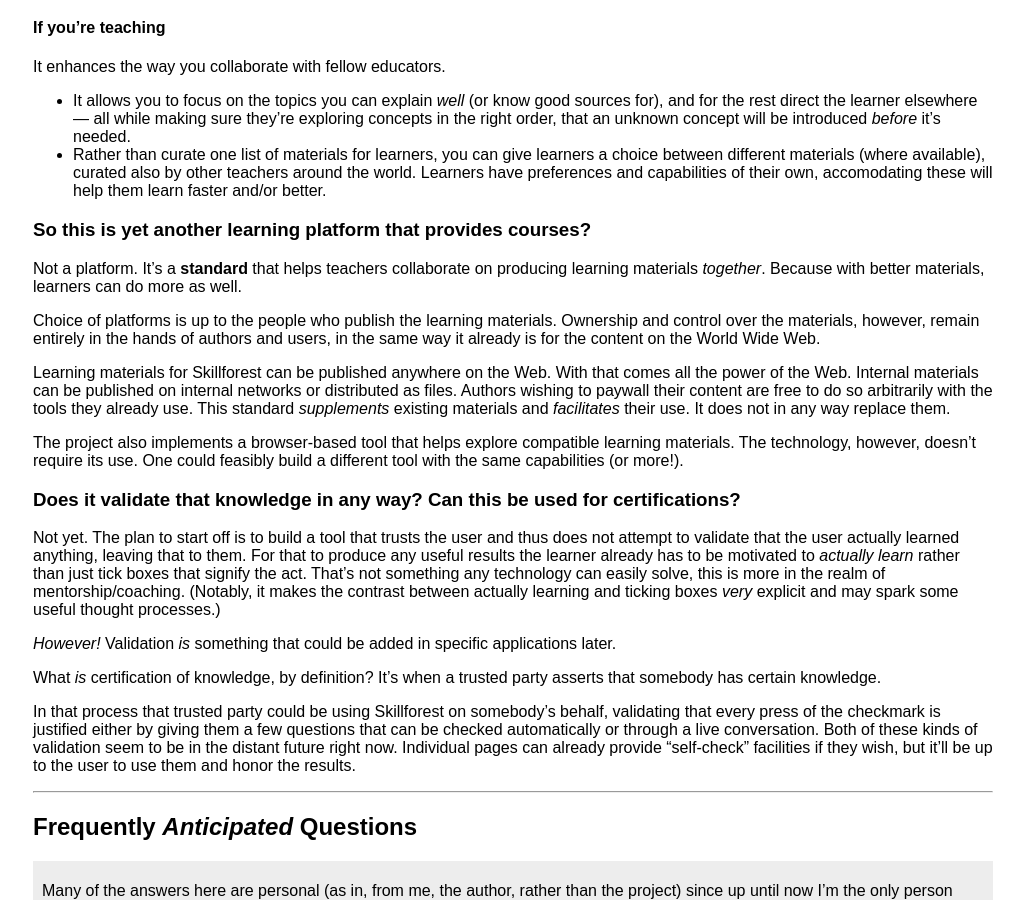
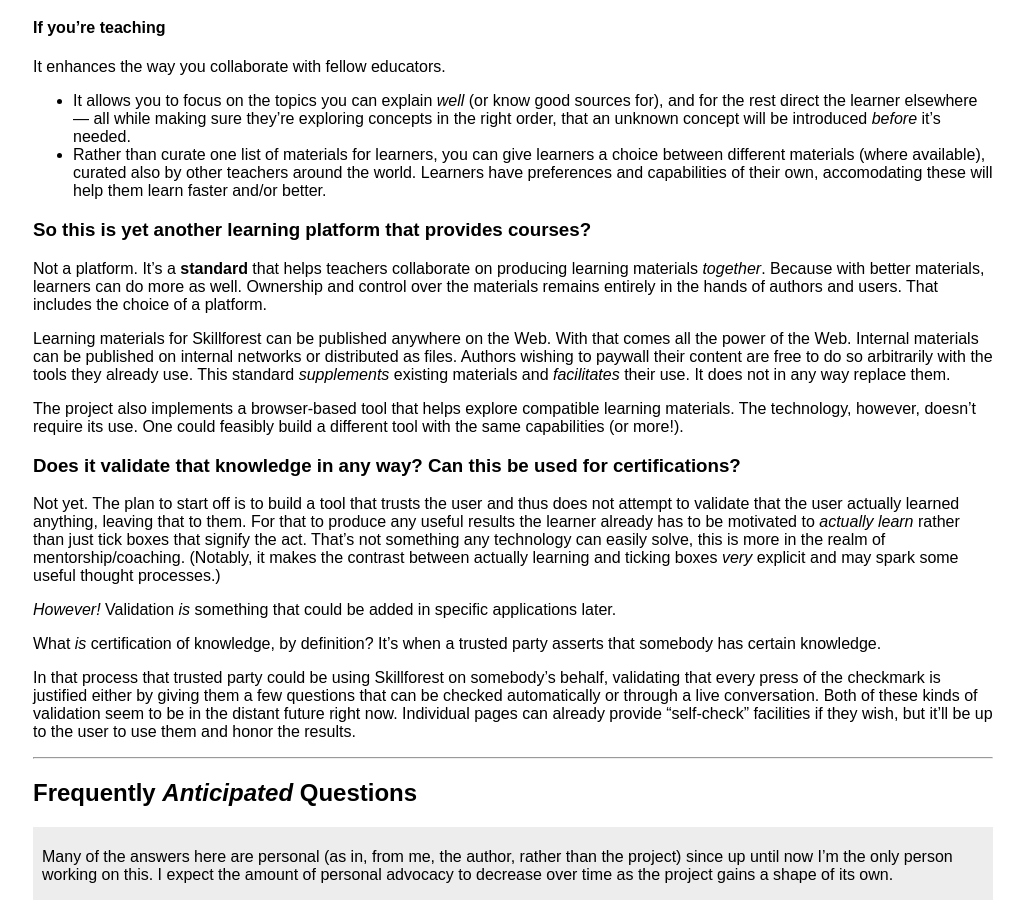
Before and after one commit to D-side/skillforest, a Jekyll site: the page built from index.md, in a window 1280 px wide and 900 px high, scrolled down 850 px. Shown: the whole window, without its empty margins (127-1151 px from the left). Built offline with Jekyll 4.4.1, drawn with Linux system fonts in a browser that asks for light colours.

Commit message:
Broken wording

```diff
--- a/index.md
+++ b/index.md
@@ -37,9 +37,7 @@ It enhances the way you collaborate with fellow educators.
 
 ### So this is yet another learning platform that provides courses?
 
-Not a platform. It's a **standard** that helps teachers collaborate on producing learning materials _together_. Because with better materials, learners can do more as well.
-
-Choice of platforms is up to the people who publish the learning materials. Ownership and control over the materials, however, remain entirely in the hands of authors and users, in the same way it already is for the content on the World Wide Web.
+Not a platform. It's a **standard** that helps teachers collaborate on producing learning materials _together_. Because with better materials, learners can do more as well. Ownership and control over the materials remains entirely in the hands of authors and users. That includes the choice of a platform.
 
 Learning materials for Skillforest can be published anywhere on the Web. With that comes all the power of the Web. Internal materials can be published on internal networks or distributed as files. Authors wishing to paywall their content are free to do so arbitrarily with the tools they already use. This standard _supplements_ existing materials and _facilitates_ their use. It does not in any way replace them.
 
```
